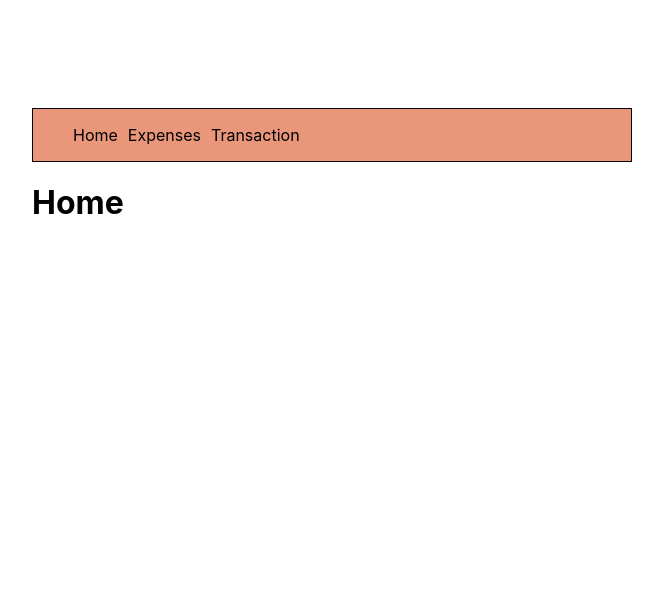
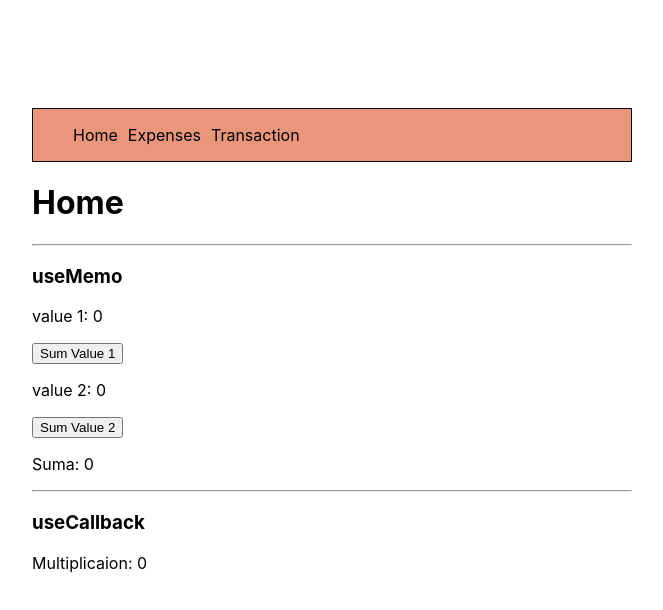
Before and after one commit to malejandro9604/nextjs-example, a Next.js app: page / in a window 1280 px wide. Shown: the top 610 px of the page, without its empty margins (308-971 px from the left). Built offline with nearby package versions, Linux system fonts and the light colour scheme.

Commit message:
working with hooks

```diff
--- a/app/page.tsx
+++ b/app/page.tsx
@@ -1,5 +1,47 @@
+'use client'
+import { useState, useMemo, useCallback } from "react"
+
 export default function Home() {
+    const [value1, setValue1] = useState(0)
+    const [value2, setValue2] = useState(0)
+
+    const sumValue1 = () => {
+        setValue1(value1 + 1)
+    }
+    const sumValue2 = () => {
+        setValue2(value2 + 1)
+    }
+
+    let total = useMemo(() => {
+        return value1 + value2
+    },[value1, value2])
+
+    let mult = useCallback(() => {
+        return value1 * value2
+    },[value1, value2] )
+
     return (
-        <h1>Home</h1>
+        <div>
+            <h1>Home</h1>
+            <hr />
+            <div>
+                <h3>useMemo</h3>
+                <p>value 1: {value1}</p>
+                <button onClick={sumValue1}>Sum Value 1</button>
+                <p>value 2: {value2}</p>
+                <button onClick={sumValue2}>Sum Value 2</button>
+                <p>Suma: {total}</p>
+            </div>
+            <hr />
+            <div>
+                <h3>useCallback</h3>
+                <p>Multiplicaion: {mult(value1, value2)}</p>
+            </div>
+        </div>
+
+
+
+
+
     )
 }
```
Also changed, not shown: app/expenses/page.tsx (+11 -0 lines).
